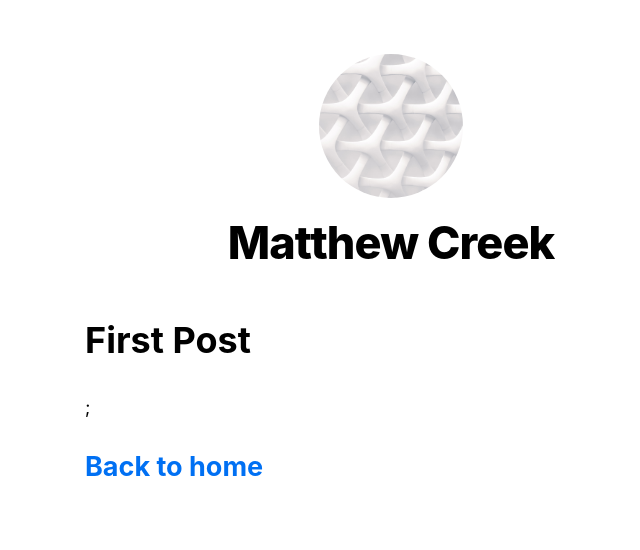
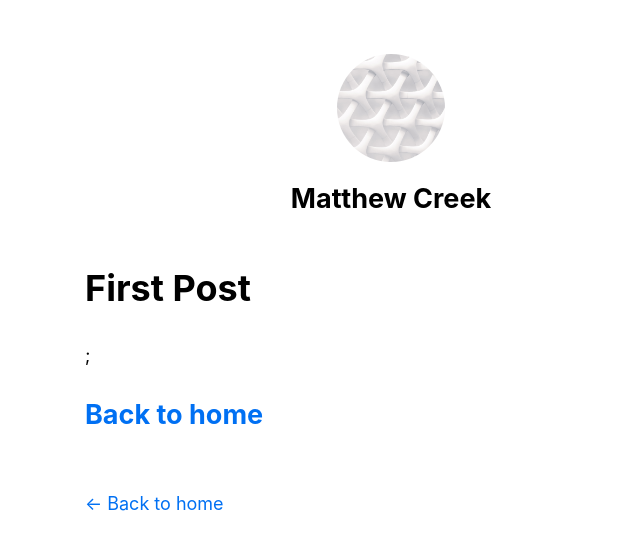
Before and after one commit to matthewcreek/first-next-app, a Next.js app: page /posts/first-post in a window 1280 px wide. Shown: the top 550 px of the page, without its empty margins (249-889 px from the left). Built offline with nearby package versions, Linux system fonts and the light colour scheme.

Commit message:
troubleshooting profile photo issue

```diff
--- a/components/layout.tsx
+++ b/components/layout.tsx
@@ -4,17 +4,17 @@ import styles from './layout.module.css';
 import utilStyles from '../styles/utils.module.css';
 import Link from 'next/link';
 
-const name: string = 'Matthew Creek'
-export const siteTitle: string = 'Next.js Sample Website'
+const name = 'Matthew Creek';
+export const siteTitle = 'Next.js Sample Website';
 
 export default function Layout({ children, home }) {
   return (
     <div className={styles.container}>
       <Head>
-                <link rel='icon' href='/favicon.ico' />
+        <link rel="icon" href="/favicon.ico" />
         <meta
-                    name='description'
-                    content='Learn how to build a personal website using Next.js'
+          name="description"
+          content="Learn how to build a personal website using Next.js"
         />
         <meta
           property="og:image"
@@ -65,5 +65,5 @@ export default function Layout({ children, home }) {
         </div>
       )}
     </div>
-    )
+  );
 }
--- a/pages/posts/first-post.tsx
+++ b/pages/posts/first-post.tsx
@@ -5,7 +5,7 @@ import Layout from "../../components/layout";
 
 export default function FirstPost() {
     return (
-        <Layout home>
+        <Layout>
             <Head>
                 <title>First Post</title>
             </Head>
```
Lines whose indentation alone changed are shown as unchanged.
